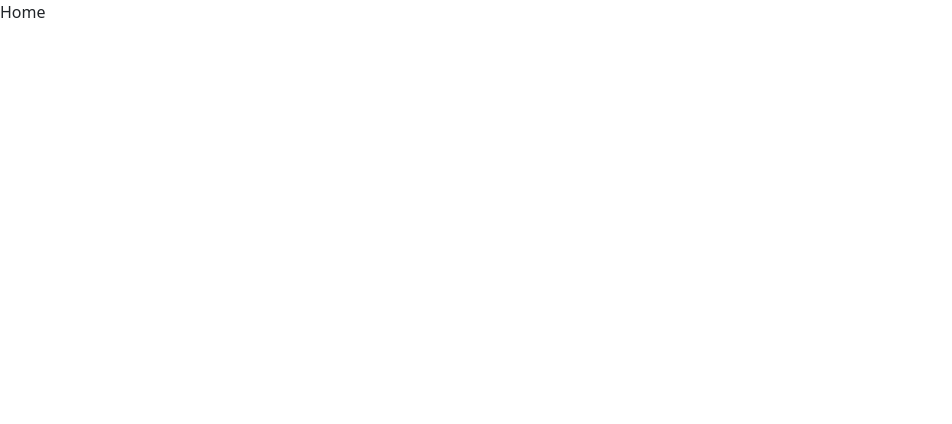
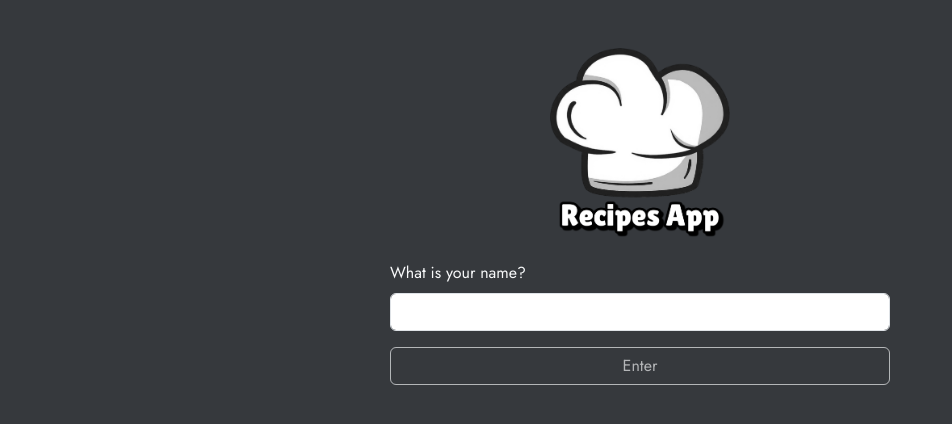
Before and after one commit to oguiaugusto/recipes-app, a React (Create React App) app: page / in a window 1280 px wide. Shown: the top 424 px of the page, without its empty margins (0-952 px from the left). Built offline with nearby package versions, Linux system fonts and the light colour scheme.

Commit message:
basic homepage

```diff
--- a/src/App.tsx
+++ b/src/App.tsx
@@ -1,15 +1,16 @@
 import React from 'react';
 import { Route, BrowserRouter as Router, Routes } from 'react-router-dom';
+
 import { Home } from './pages/Home';
 
 const App: React.FC = () => {
   return (
     <Router>
       <Routes>
-        <Route path="/" element={ <Home /> } />
+        <Route path="/" element={<Home />} />
       </Routes>
     </Router>
   );
-}
+};
 
 export default App;
--- a/src/index.scss
+++ b/src/index.scss
@@ -1,3 +1,23 @@
+@import url('https://fonts.googleapis.com/css2?family=Jost:wght@300;400;600&display=swap');
+
+* {
+  margin: 0;
+  text-decoration: none;
+  box-sizing: border-box;
+}
+
 body {
+  font-family: Jost, BlinkMacSystemFont, 'Segoe UI', 'Roboto', 'Oxygen',
+    'Ubuntu', 'Cantarell', 'Fira Sans', 'Droid Sans', 'Helvetica Neue',
+    sans-serif !important;
+  -webkit-font-smoothing: antialiased;
+  -moz-osx-font-smoothing: grayscale;
   margin: 0;
+  background: #36393d;
 }
+
+#root {
+  display: flex;
+  flex-direction: column;
+  align-items: center;
+}
--- a/src/index.tsx
+++ b/src/index.tsx
@@ -1,6 +1,7 @@
 import 'bootstrap/dist/css/bootstrap.min.css';
 import React from 'react';
 import ReactDOM from 'react-dom/client';
+
 import reportWebVitals from './reportWebVitals';
 import App from './App';
 import './index.scss';
--- a/src/pages/Home.tsx
+++ b/src/pages/Home.tsx
@@ -1,8 +1,40 @@
-import React from 'react';
+import React, { useState } from 'react';
+import { useNavigate } from 'react-router-dom';
+import { Button, Form } from 'react-bootstrap';
+
+import logo from '../logo-with-title.png';
+import '../styles/Home.scss';
 
 const Home: React.FC = () => {
+  const navigate = useNavigate();
+  const [name, setName] = useState('');
+
+  const handleSubmit = (e: React.FormEvent) => {
+    e.preventDefault();
+
+    // localstorage logic
+
+    navigate('/foods');
+  };
+
   return (
-    <div>Home</div>
+    <div className="home-page text-light d-flex flex-column">
+      <img className="home-page__logo mt-5 align-self-center" src={logo} alt="Recipes App logo" />
+      <Form onSubmit={handleSubmit}>
+        <Form.Group className="mt-4 mb-3" controlId="name">
+          <Form.Label>What is your name?</Form.Label>
+          <Form.Control
+            type="text"
+            value={name}
+            onChange={(e) => setName(e.target.value)}
+            autoComplete="new-password"
+          />
+        </Form.Group>
+        <Button className="w-100" type="submit" variant="outline-light" disabled={name.length < 2}>
+          Enter
+        </Button>
+      </Form>
+    </div>
   );
 };
 
--- /dev/null
+++ b/src/styles/Home.scss
@@ -0,0 +1,8 @@
+.home-page {
+  width: 85vw;
+  max-width: 500px;
+
+  .home-page__logo {
+    width: 180px;
+  }
+}
```
Also changed, not shown: src/logo-with-title.png (added).
